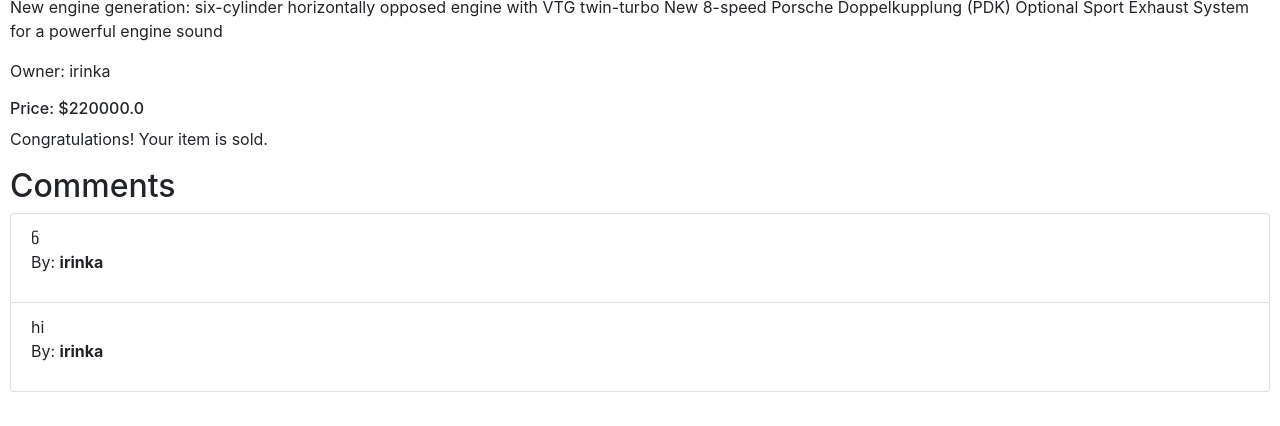
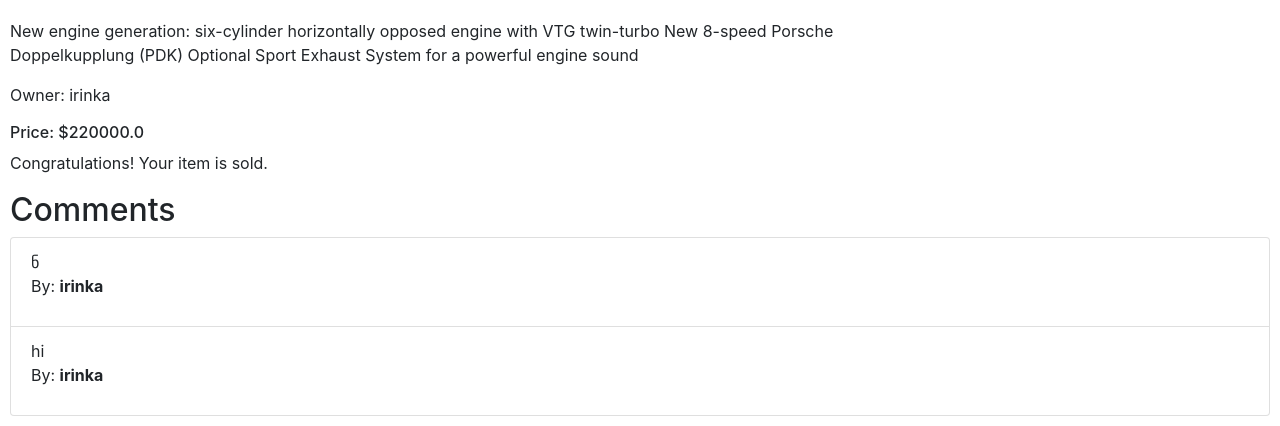
Before and after one commit to irinkadat/Commerce, a Django app: page /endAuction/1 in a window 1280 px wide. Shown: the part 680-1106 px from the top of the page. Before the commit the page ends 1072 px from the top, so only its background shows below. Run offline with Django 3.2, Linux system fonts and the light colour scheme; data comes from the database, SQL or seed files in the repository; both versions use the stored data as it was after the commit; some libraries are stand-ins or nearby versions.

Commit message:
changes on sqldb

```diff
--- /dev/null
+++ b/auctions/static/auctions/main.css
@@ -0,0 +1,17 @@
+body {
+    padding: 10px;
+}
+.row{
+    justify-content: center;
+    gap: 20px;
+    margin-top: 20px;
+}
+.card-text{
+    max-height: 190px;
+    overflow: hidden;
+}
+
+.full-desc{
+max-width: 900px;
+margin-top: 20px;
+}
--- a/auctions/static/auctions/style.css
+++ /dev/null
@@ -1,6 +0,0 @@
-body {
-    padding: 10px;
-}
-.row{
-    justify-content: center;
-}
--- a/auctions/templates/auctions/layout.html
+++ b/auctions/templates/auctions/layout.html
@@ -5,7 +5,7 @@
     <head>
         <title>{% block title %}Auctions{% endblock %}</title>
         <link rel="stylesheet" href="https://stackpath.bootstrapcdn.com/bootstrap/4.4.1/css/bootstrap.min.css" integrity="sha384-Vkoo8x4CGsO3+Hhxv8T/Q5PaXtkKtu6ug5TOeNV6gBiFeWPGFN9MuhOf23Q9Ifjh" crossorigin="anonymous">
-        <link href="{% static 'auctions/style.css' %}" rel="stylesheet">
+        <link href="{% static 'auctions/main.css' %}" rel="stylesheet">
     </head>
     <body>
         <h1>Auctions</h1>
--- a/auctions/templates/auctions/listing.html
+++ b/auctions/templates/auctions/listing.html
@@ -46,7 +46,7 @@
 
     <h2>{{ listing.title }}</h2>
     <img src="{{listing.imageUrl}}" alt="{{listing.title}}" height="400px">
-    <p>{{listing.description}}</p>
+    <p class="full-desc">{{listing.description}}</p>
     <p>Owner: {{listing.owner}}</p>
     <h6>Price: ${{ listing.price.bid }}</h6>
 
```
Also changed, not shown: db.sqlite3.
